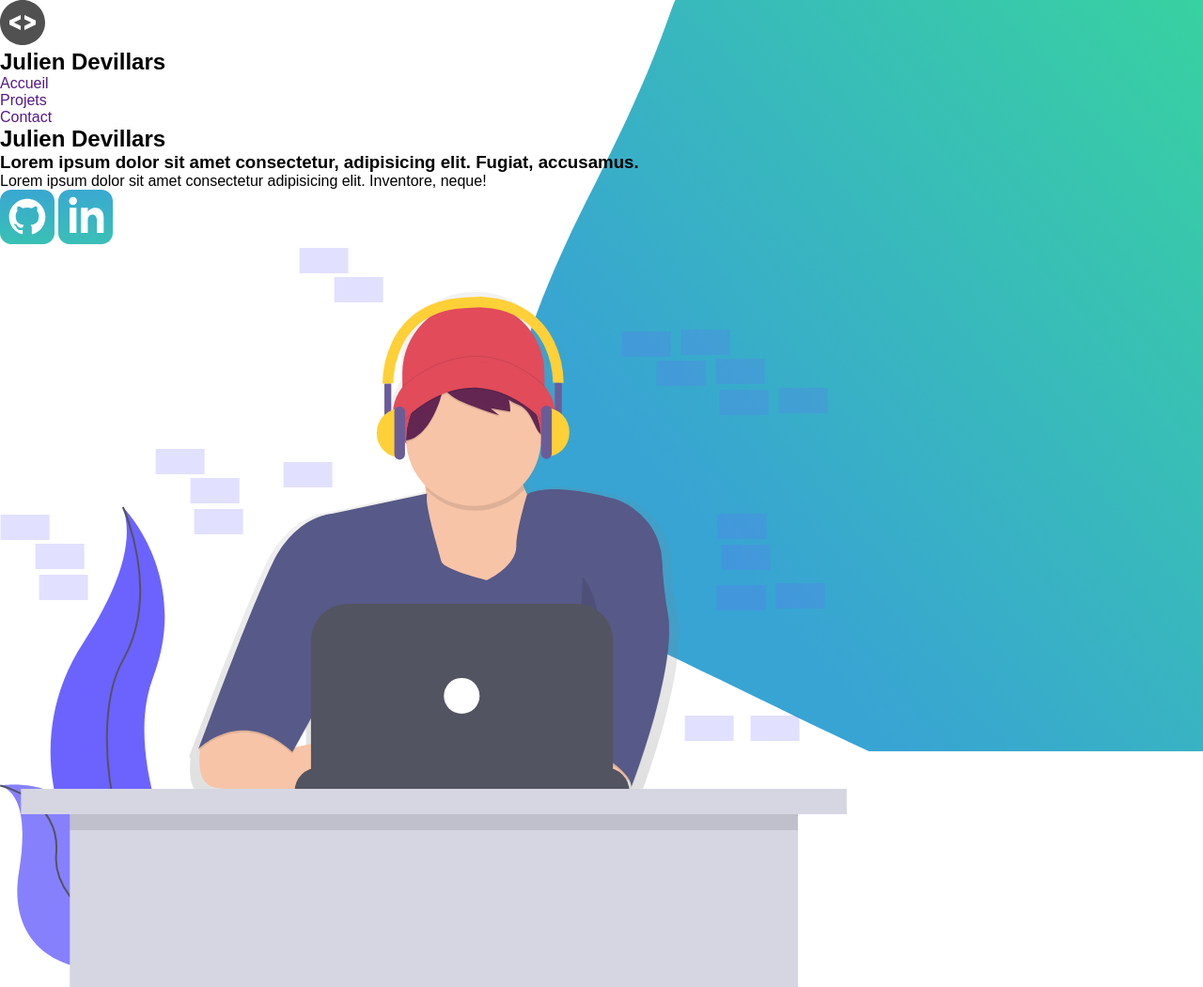
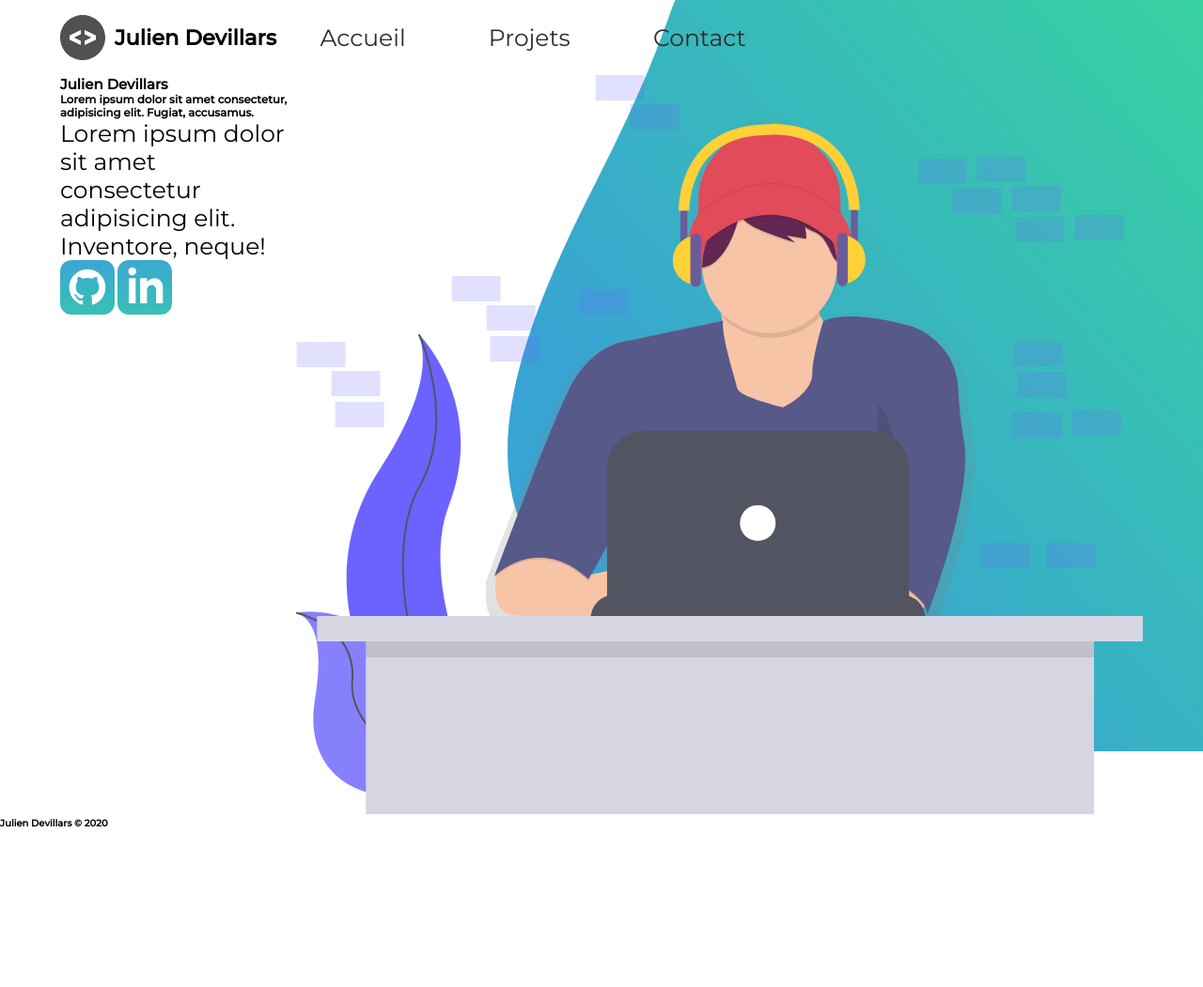
Before and after one commit to RayaneBengaoui/Julien_Portfolio, a website: page index.html in a window 1280 px wide. Shown: the top 1051 px of the page at 94% size. After the commit the page ends 916 px from the top, so only its background shows below. Drawn offline with nearby package versions, Linux system fonts and the light colour scheme.

Commit message:
Fixing CSS

```diff
--- a/index.html
+++ b/index.html
@@ -5,13 +5,17 @@
     <meta name="viewport" content="width=device-width, initial-scale=1.0" />
     <title>Document</title>
     <link
+      href="https://fonts.googleapis.com/css?family=Montserrat:400,500&display=swap"
+      rel="stylesheet"
+    />
+    <link
       href="https://fonts.googleapis.com/css2?family=Heebo&display=swap"
       rel="stylesheet"
     />
     <link rel="stylesheet" href="./style.css" />
   </head>
   <body>
-    <header>
+    <header class="main-head">
       <nav>
         <div id="logo">
           <img src="./icons/code.svg" alt="code bracket" />
--- a/style.css
+++ b/style.css
@@ -4,16 +4,65 @@
   box-sizing: border-box;
 }
 
+html {
+  font-size: 62.5%;
+}
+
 body {
   font-family: "Montserrat", sans-serif;
 }
 
+li,
+button,
+label,
+input,
+p,
+a {
+  font-size: 2.5rem;
+}
+
+.main-head {
+  width: 95%;
+  margin: 0 0 0 auto;
+}
+
+nav {
+  display: flex;
+  min-height: 10vh;
+  width: 60%;
+  flex-wrap: wrap;
+}
+
+#logo {
+  display: flex;
+  align-items: center;
+  justify-content: flex-start;
+  flex: 1 1 10rem;
+  font-size: 1.5rem;
+}
+
+#logo h1 {
+  margin-left: 1rem;
+}
+
 ul {
   list-style: none;
+  display: flex;
+  justify-content: space-between;
+  align-items: center;
+  flex: 2 1 10rem;
+}
+
+.intro {
+  min-height: 90vh;
+  width: 90%;
+  margin: auto;
+  display: flex;
 }
 
 a {
   text-decoration: none;
+  color: #2c2c2c;
 }
 
 .splash {
```
